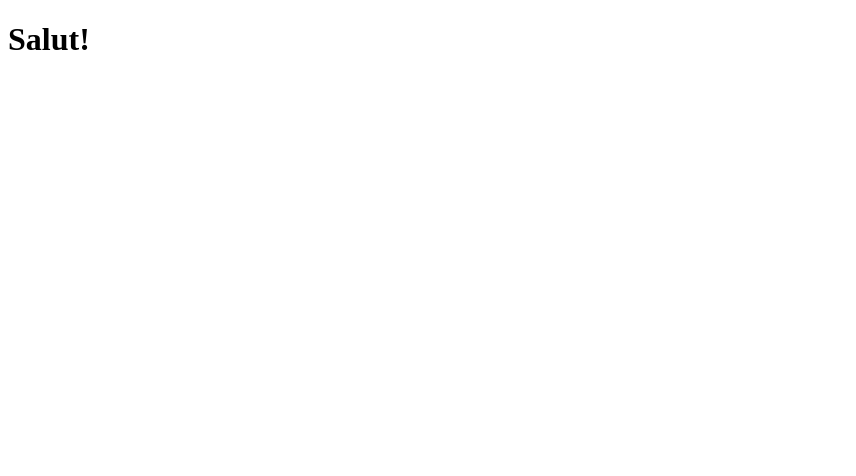
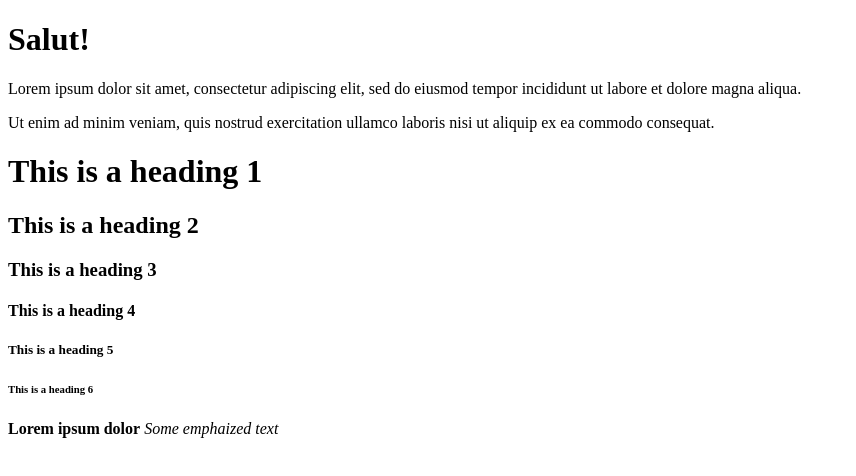
Before and after one commit to AlexeiDenis/OdinProject, a plain HTML site: page index.html in a window 1280 px wide. Shown: the whole page, without its empty margins (0-856 px from the left). Drawn offline with Linux system fonts and the light colour scheme.

Commit message:
Index.html
Am adaugat niste text

```diff
--- a/index.html
+++ b/index.html
@@ -1,12 +1,34 @@
 <!DOCTYPE html>
 <html lang="en">
+
 <head>
     <meta charset="UTF-8">
     <meta http-equiv="X-UA-Compatible" content="IE=edge">
     <meta name="viewport" content="width=device-width, initial-scale=1.0">
     <title>Odin Project</title>
 </head>
+
 <body>
     <h1>Salut!</h1>
+
+
+    <p>Lorem ipsum dolor sit amet, consectetur adipiscing elit, sed do eiusmod tempor
+        incididunt ut labore et dolore magna aliqua.</p>
+
+    <p>Ut enim ad minim veniam, quis nostrud exercitation ullamco laboris
+        nisi ut aliquip ex ea commodo consequat.</p>
+
+
+    <h1>This is a heading 1</h1>
+    <h2>This is a heading 2</h2>
+    <h3>This is a heading 3</h3>
+    <h4>This is a heading 4</h4>
+    <h5>This is a heading 5</h5>
+    <h6>This is a heading 6</h6>
+
+    <strong>Lorem ipsum dolor</strong>
+    <em>Some emphaized text</em>
+
 </body>
+
 </html>
```
